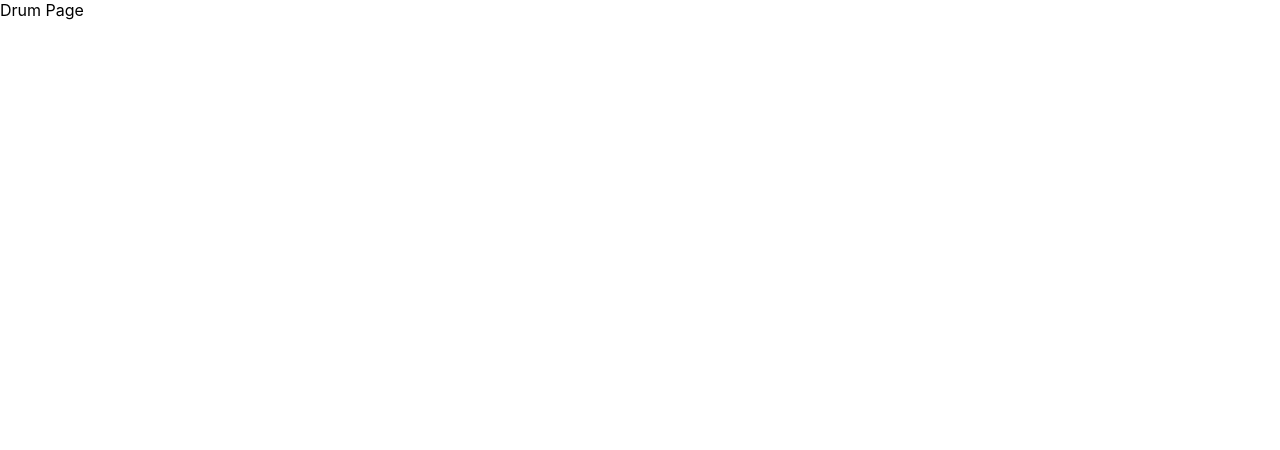
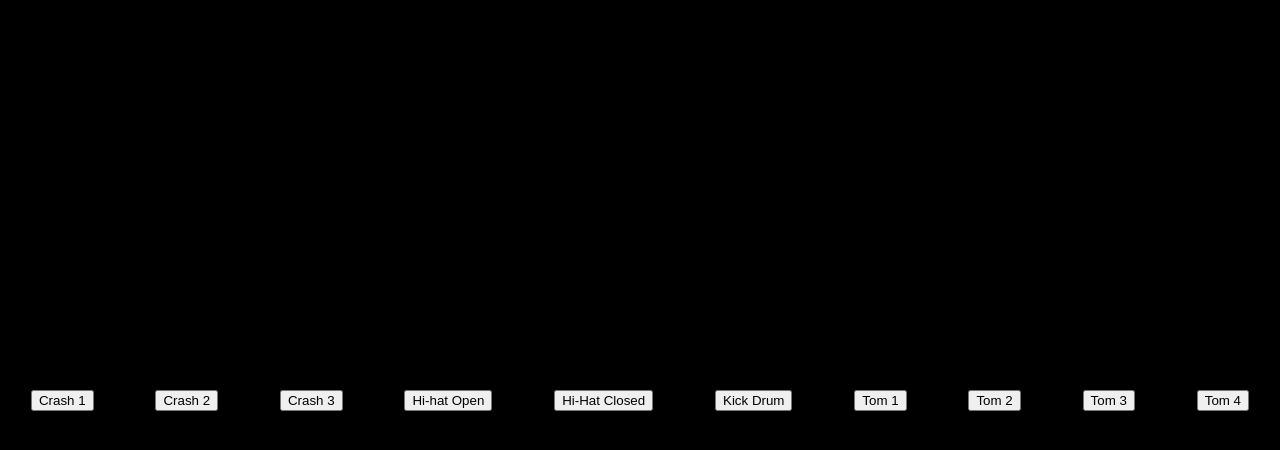
Before and after one commit to chsetiawan/music-app, a React (Create React App) app: page /drum in a window 1280 px wide. Shown: the top 450 px of the page. Built offline with nearby package versions, Linux system fonts and the light colour scheme.

Commit message:
added all drum sounds, created drum parts data object, made buttons play sound on hover, created buttons on main homepage

```diff
--- a/src/App.js
+++ b/src/App.js
@@ -1,7 +1,6 @@
 import React from 'react';
-import { Switch, Route, Redirect } from "react-router-dom";
+import { Switch, Route } from "react-router-dom";
 
-import logo from './logo.svg';
 import './App.css';
 
 import HomePage from './pages/homepage/homepage.component';
--- /dev/null
+++ b/src/components/drum-part/drum-part.component.jsx
@@ -0,0 +1,23 @@
+import React from "react";
+
+import "./drum-part.component.scss";
+
+const DrumPart = ({ name, sound, num }) => {
+  const playAudio = () => {
+    const audioEl = document.getElementsByClassName("audio-element")[num];
+    audioEl.play();
+  };
+
+  return (
+    <div>
+      <button onMouseOver={playAudio} onClick={playAudio}>
+        <span>{name}</span>
+      </button>
+      <audio className="audio-element">
+        <source src={sound}></source>
+      </audio>
+    </div>
+  );
+};
+
+export default DrumPart;
--- /dev/null
+++ b/src/components/drum/drum.component.jsx
@@ -0,0 +1,30 @@
+import React from 'react';
+
+import './drum.styles.scss';
+
+import DrumPart from '../drum-part/drum-part.component';
+import DRUM_PARTS_DATA from '../../pages/drumpage/drum-parts.data';
+
+class Drum extends React.Component {
+  constructor() {
+    super();
+
+    this.state = {
+      drumParts: DRUM_PARTS_DATA
+    }
+  }
+
+  render() {
+    return (
+      <div className="drum-parts-container">
+        {
+          this.state.drumParts.map(({ name, sound, num }) => (
+            <DrumPart name={name} sound={sound} num={num} />
+          ))
+        }
+      </div>
+    )
+  }
+}
+
+export default Drum;
--- /dev/null
+++ b/src/components/drum/drum.styles.scss
@@ -0,0 +1,6 @@
+.drum-parts-container {
+  display: flex;
+  align-items: center;
+  justify-content: space-around;
+  height: 100vh;
+}
--- a/src/components/music-test/music-test.component.jsx
+++ /dev/null
@@ -1,23 +0,0 @@
-import React from "react";
-
-
-const Cymbal = ({ sound }) => {
-
-  const playAudio = () => {
-    const audioEl = document.getElementsByClassName("audio-element")[0];
-    audioEl.play();
-  }
-
-  return (
-    <div>
-    <button onClick={playAudio}>
-      <span>Play Audio</span>
-    </button>
-    <audio className="audio-element">
-      <source src={sound}></source>
-    </audio>
-  </div>
-  );
-};
-
-export default Cymbal;
--- /dev/null
+++ b/src/pages/drumpage/drum-parts.data.js
@@ -0,0 +1,66 @@
+const S3_DRUM_SOUND_URL =
+  'https://music-react-app.s3-us-west-1.amazonaws.com/sounds/drums/';
+
+const DRUM_PARTS_DATA = [
+  {
+    name: 'Crash 1',
+    sound: `${S3_DRUM_SOUND_URL}80s-CRASH1.mp3`,
+    num: 0,
+  },
+  {
+    name: 'Crash 2',
+    sound:
+      'https://music-react-app.s3-us-west-1.amazonaws.com/sounds/drums/80s-CRASH2.mp3',
+    num: 1,
+  },
+  {
+    name: 'Crash 3',
+    sound:
+      'https://music-react-app.s3-us-west-1.amazonaws.com/sounds/drums/80s-CRASH3.mp3',
+    num: 2,
+  },
+  {
+    name: 'Hi-hat Open',
+    sound:
+      'https://music-react-app.s3-us-west-1.amazonaws.com/sounds/drums/80s-HHOPEN2.mp3',
+    num: 3,
+  },
+  {
+    name: 'Hi-Hat Closed',
+    sound:
+      'https://music-react-app.s3-us-west-1.amazonaws.com/sounds/drums/80s-HHCLOSE1.mp3',
+    num: 4,
+  },
+  {
+    name: 'Kick Drum',
+    sound:
+      'https://music-react-app.s3-us-west-1.amazonaws.com/sounds/drums/80s-Bdrum1.mp3',
+    num: 5,
+  },
+  {
+    name: 'Tom 1',
+    sound:
+      'https://music-react-app.s3-us-west-1.amazonaws.com/sounds/drums/80s-TOM1.mp3',
+    num: 6,
+  },
+  {
+    name: 'Tom 2',
+    sound:
+      'https://music-react-app.s3-us-west-1.amazonaws.com/sounds/drums/80s-TOM2.mp3',
+    num: 7,
+  },
+  {
+    name: 'Tom 3',
+    sound:
+      'https://music-react-app.s3-us-west-1.amazonaws.com/sounds/drums/80s-TOM3.mp3',
+    num: 8,
+  },
+  {
+    name: 'Tom 4',
+    sound:
+      'https://music-react-app.s3-us-west-1.amazonaws.com/sounds/drums/80s-TOM5.mp3',
+    num: 9,
+  },
+];
+
+export default DRUM_PARTS_DATA;
--- a/src/pages/drumpage/drumpage.component.jsx
+++ b/src/pages/drumpage/drumpage.component.jsx
@@ -1,11 +1,13 @@
-import React from 'react';
+import React from "react";
 
-import './drumpage.styles.scss';
+import "./drumpage.styles.scss";
+
+import Drum from "../../components/drum/drum.component";
 
 const DrumPage = () => (
   <div>
-    Drum Page
+    <Drum />
   </div>
-)
+);
 
 export default DrumPage;
--- a/src/pages/drumpage/drumpage.styles.scss
+++ b/src/pages/drumpage/drumpage.styles.scss
@@ -0,0 +1,3 @@
+html {
+  background: black;
+}
--- a/src/pages/homepage/homepage.component.jsx
+++ b/src/pages/homepage/homepage.component.jsx
@@ -1,14 +1,12 @@
-import React from 'react';
+import React from "react";
 
-import './homepage.styles.scss';
+import "./homepage.styles.scss";
 
-import Cymbal from '../../components/music-test/music-test.component';
-
-const HomePage = () => (
+const HomePage = (props) => (
   <div>
-  <Cymbal sound={'https://music-react-app.s3-us-west-1.amazonaws.com/sounds/drums/80s-CRASH1.mp3'} num={0}/>
-  <Cymbal sound={'https://music-react-app.s3-us-west-1.amazonaws.com/sounds/drums/80s-Bdrum1.mp3'} num={1}/>
+    <button onClick={() => props.history.push("/drum")}>Drums</button>
+    <button onClick={() => props.history.push("/guitar")}>Guitar</button>
   </div>
-)
+);
 
 export default HomePage;
```
Also changed, not shown: src/components/drum-part/drum-part.component.scss (added).
